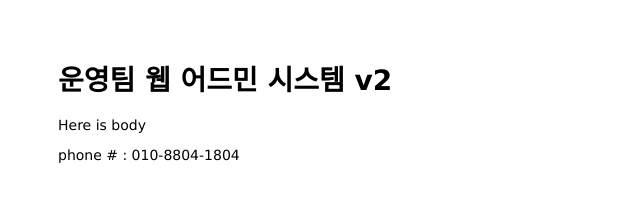
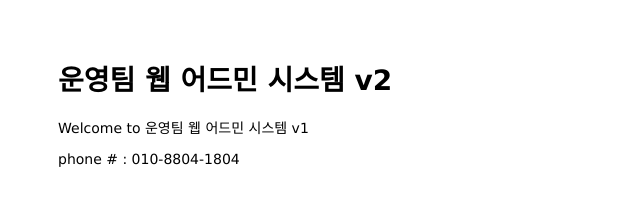
Before and after one commit to YoonhaHong/mastering-git-github, a website: page public/index.html in a window 1280 px wide. Shown: the whole page, without its empty margins (0-640 px from the left). Drawn offline with Linux system fonts and the light colour scheme.

Commit message:
Change body

```diff
--- a/public/index.html
+++ b/public/index.html
@@ -7,7 +7,7 @@
 
 <body>
   <h1>운영팀 웹 어드민 시스템 v2</h1>
-  <p>Here is body</p>
+  <p>Welcome to 운영팀 웹 어드민 시스템 v1</p>
 </body>
 
 <footer>
```
